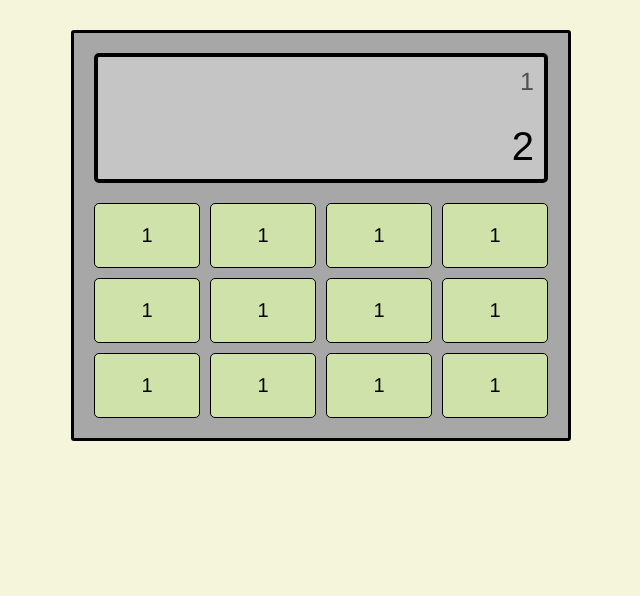
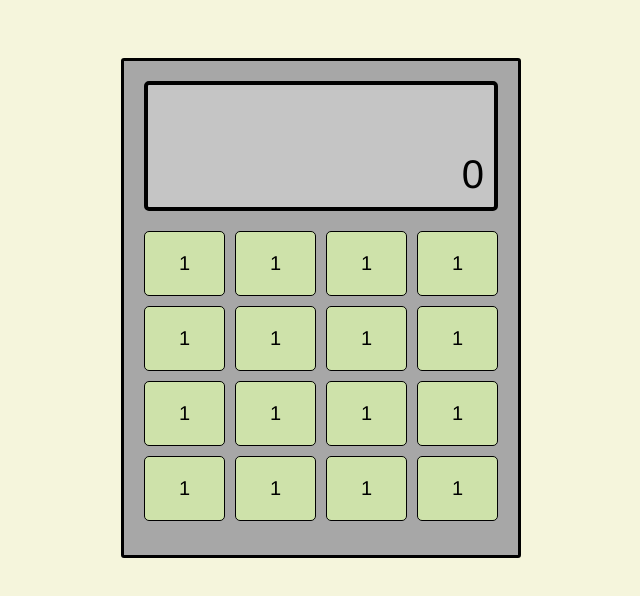
Before and after one commit to iDefenestrate/calculator, a plain HTML site: page index.html in a window 1280 px wide. Shown: the whole page, without its empty margins (319-959 px from the left). Drawn offline with Linux system fonts and the light colour scheme.

Commit message:
Make style adjustments

```diff
--- a/css/style.css
+++ b/css/style.css
@@ -7,7 +7,6 @@
 }
 
 body {
-  margin-top: 30px;
   padding: 0;
   background-color: beige;
   display: flex;
@@ -15,12 +14,20 @@ body {
   align-items: center;
 }
 
+.main {
+  display: flex;
+  min-height: 500px;
+  max-height: 500px;
+  height: 75vh;
+  margin-top: 50px;
+}
+
 .calculator {
   background-color: rgb(167, 167, 167);
-  padding: 20px;
   border: 3px solid black;
   border-radius: 3px;
-  width: 500px;
+  padding: 20px;
+  width: 400px;
 }
 
 .screen {
--- a/index.html
+++ b/index.html
@@ -8,10 +8,11 @@
     <link rel="stylesheet" href="css/style.css" />
   </head>
   <body>
+    <div class="main">
       <div class="calculator">
         <div class="screen">
-        <div class="upper-display">1</div>
-        <div class="lower-display">2</div>
+          <div class="upper-display"></div>
+          <div class="lower-display">0</div>
         </div>
         <div class="grid">
           <button>1</button>
@@ -28,6 +29,12 @@
           <button>1</button>
           <button>1</button>
           <button>1</button>
+
+          <button>1</button>
+          <button>1</button>
+          <button>1</button>
+          <button>1</button>
+        </div>
       </div>
     </div>
 
```
Lines whose indentation alone changed are shown as unchanged.
